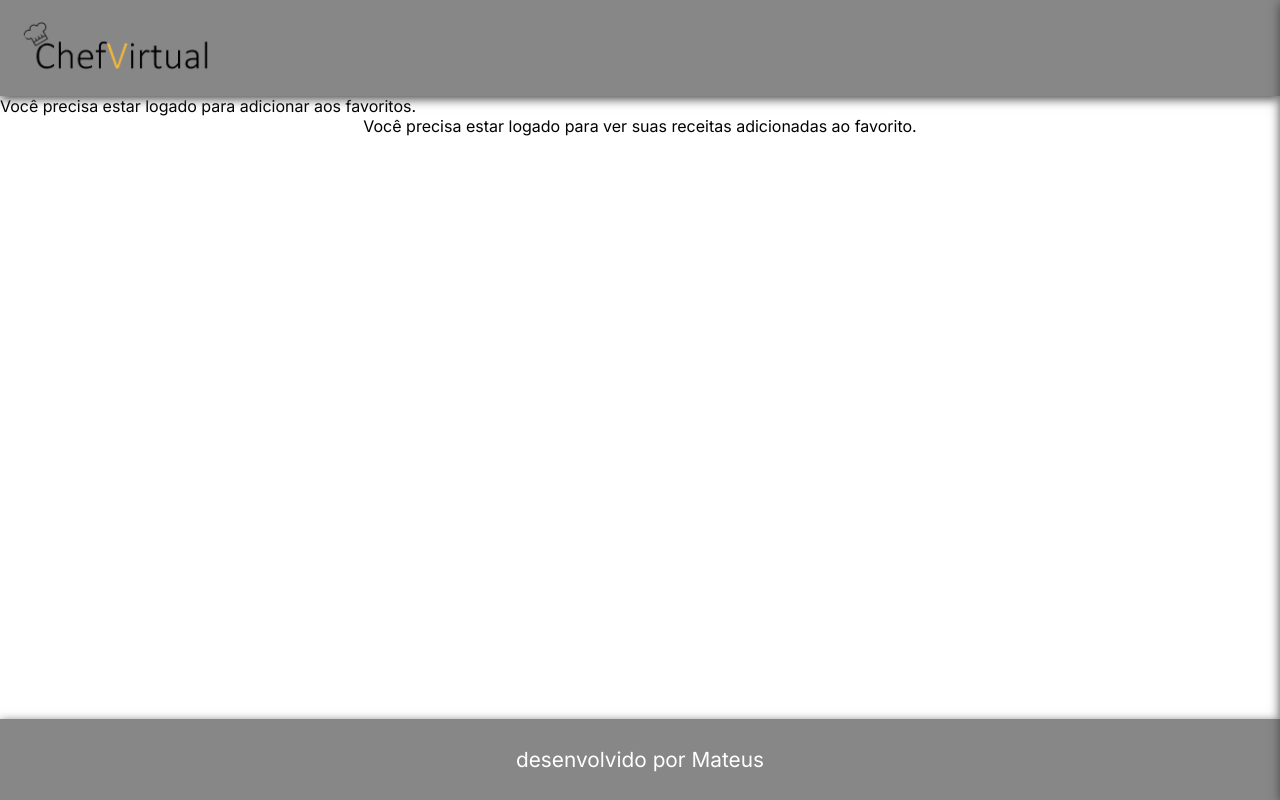
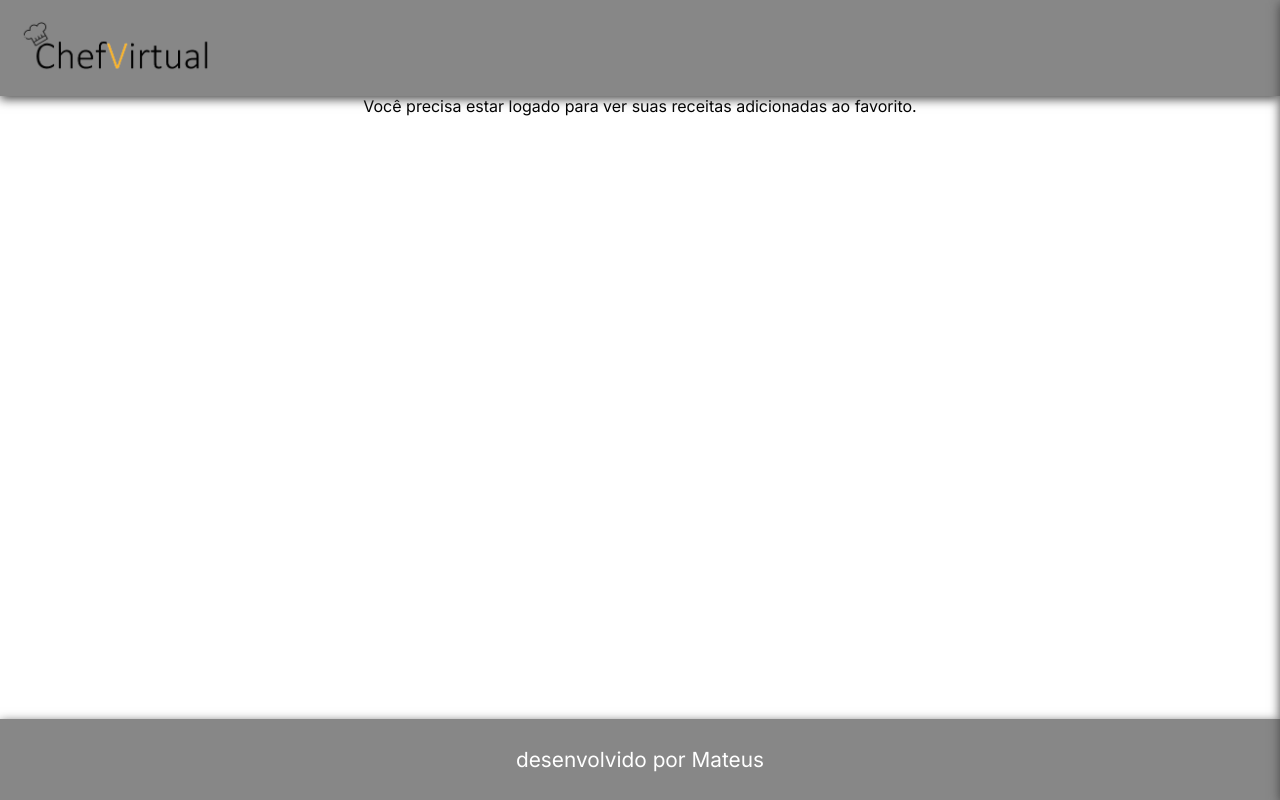
Before and after one commit to MateusCPassos/TCC-chefVirtual, a PHP site: page /chefVirtual/pages/favoritos.php in a window 1280 px wide. Run offline with PHP 8.4, Linux system fonts and the light colour scheme.

Commit message:
alteração

```diff
--- a/addFavoritos.php
+++ b/addFavoritos.php
@@ -25,6 +25,4 @@ if (isset($_SESSION['loggedin']) && $_SESSION['loggedin'] === true) {
             echo "A receita já está nos seus favoritos.";
         }
     }
-} else {
-    echo "Você precisa estar logado para adicionar aos favoritos.";
 }
```
